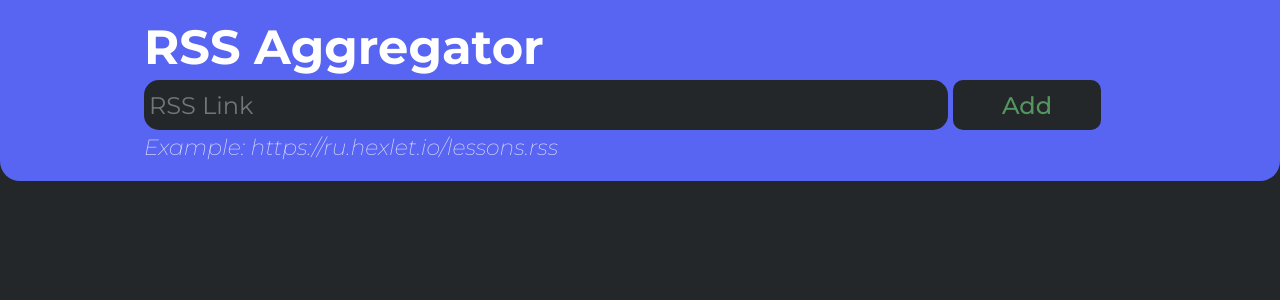
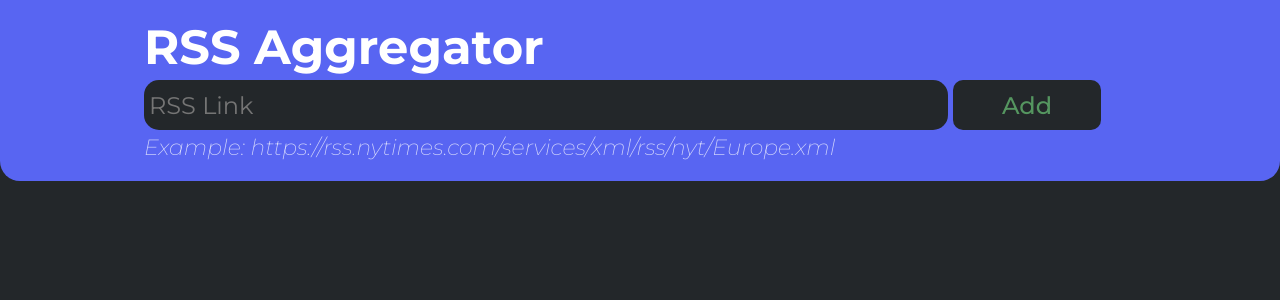
Before and after one commit to nikitakaralius/InfotecsIntern, a React (Create React App) app in the folder src/RssAggregator/client-app/: page / in a window 1280 px wide. Shown: the top 300 px of the page. Built offline with nearby package versions, Linux system fonts and the light colour scheme; no server answers.

Commit message:
Replaced rss link example

```diff
--- a/src/RssAggregator/client-app/src/components/header/Header.tsx
+++ b/src/RssAggregator/client-app/src/components/header/Header.tsx
@@ -11,7 +11,7 @@ const Header = () => {
         </div>
         <RssForm />
         <div className={styles.example}>
-          Example: https://ru.hexlet.io/lessons.rss
+          Example: https://rss.nytimes.com/services/xml/rss/nyt/Europe.xml
         </div>
       </div>
     </header>
```
